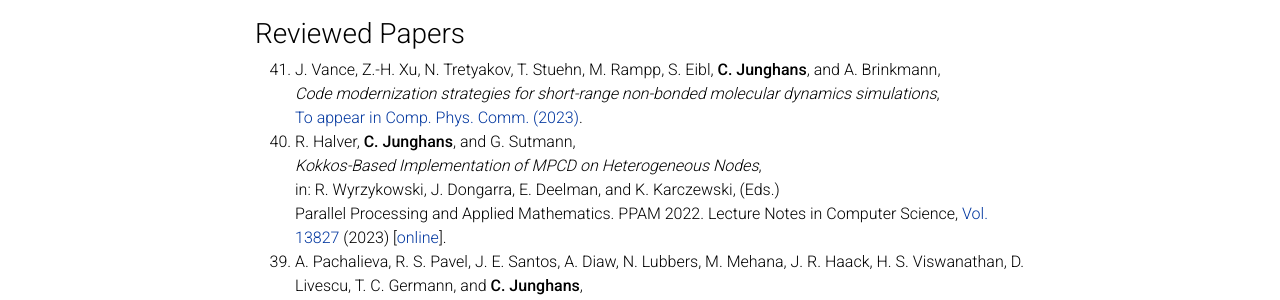
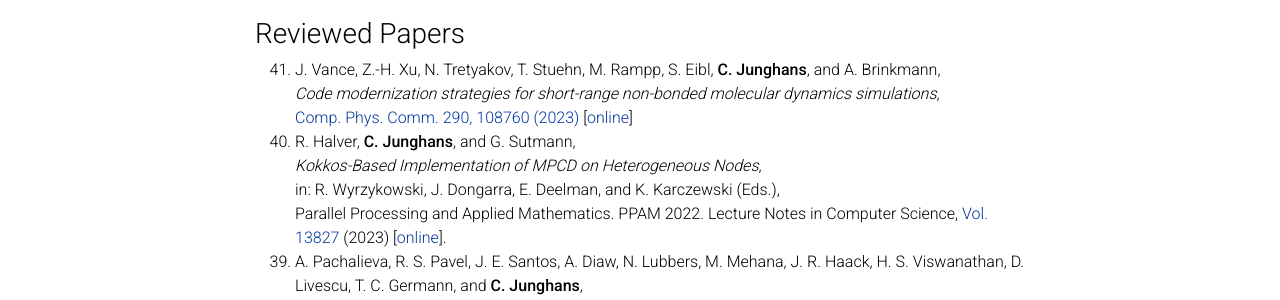
Before and after one commit to junghans/junghans.github.io, a Jekyll site: the page built from _pages/publications.md, in a window 1280 px wide and 900 px high. Shown: the part 321-621 px from the top of the window. Built offline with Jekyll 4.4.1, drawn with Linux system fonts in a browser that asks for light colours; comment, search, counter and statistics services are not loaded; a style sheet for code colours, icons or effects is not loaded.

Commit message:
pubs: update

```diff
--- a/_pages/publications.md
+++ b/_pages/publications.md
@@ -21,10 +21,10 @@ nav: true
 
 0. J. Vance, Z.-H. Xu, N. Tretyakov, T. Stuehn, M. Rampp, S. Eibl, **C. Junghans**, and A. Brinkmann,<br>
    *Code modernization strategies for short-range non-bonded molecular dynamics simulations*,<br>
-   [To appear in Comp. Phys. Comm. (2023)](https://doi.org/10.1016/j.cpc.2023.108760).
+   [Comp. Phys. Comm. 290, 108760 (2023)](https://doi.org/10.1016/j.cpc.2023.108760) [[online](2023b.pdf)]
 0. R. Halver, **C. Junghans**, and G. Sutmann,<br>
    *Kokkos-Based Implementation of MPCD on Heterogeneous Nodes*,<br>
-   in: R. Wyrzykowski, J. Dongarra, E. Deelman, and K. Karczewski, (Eds.)<br>
+   in: R. Wyrzykowski, J. Dongarra, E. Deelman, and K. Karczewski (Eds.),<br>
    Parallel Processing and Applied Mathematics. PPAM 2022. Lecture Notes in Computer Science, [Vol. 13827](https://doi.org/10.1007/978-3-031-30445-3_1) (2023) [[online](2023a.pdf)].
 0. A. Pachalieva, R. S. Pavel, J. E. Santos, A. Diaw, N. Lubbers, M. Mehana, J. R. Haack, H. S. Viswanathan, D. Livescu, T. C. Germann, and **C. Junghans**,<br>
    *GLUE Code: A framework handling communication and interfaces between scales*,<br>
```
Also changed, not shown: 2 other files.
